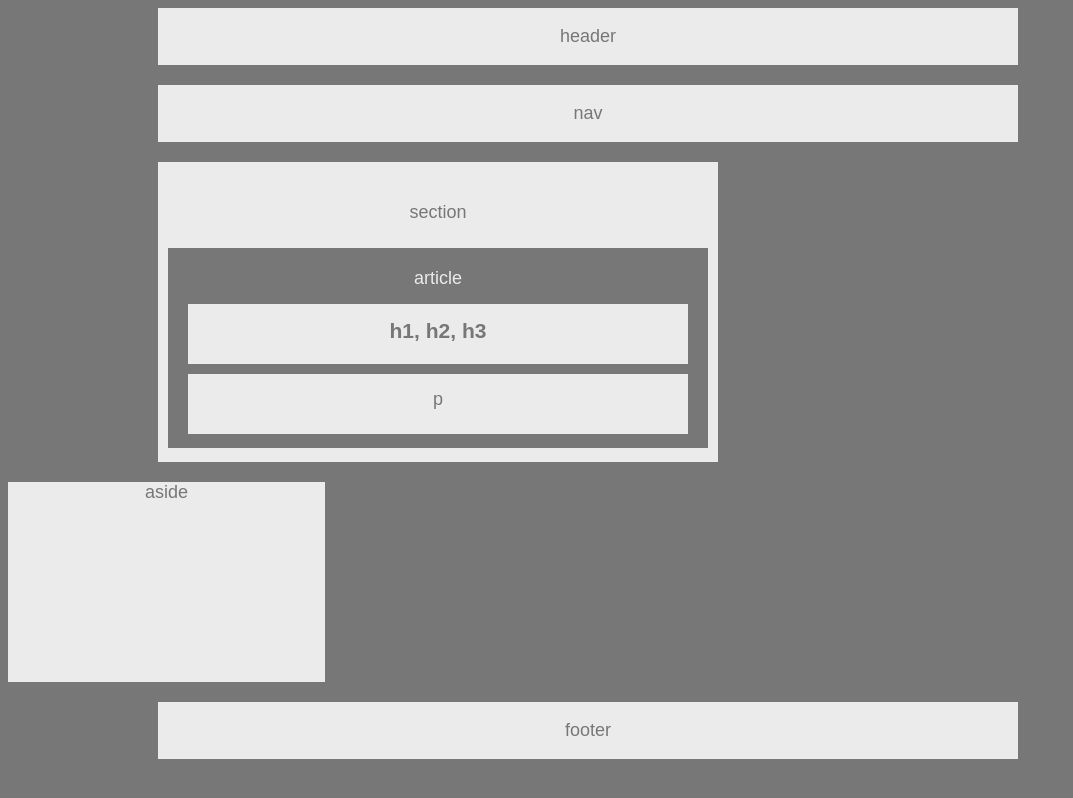
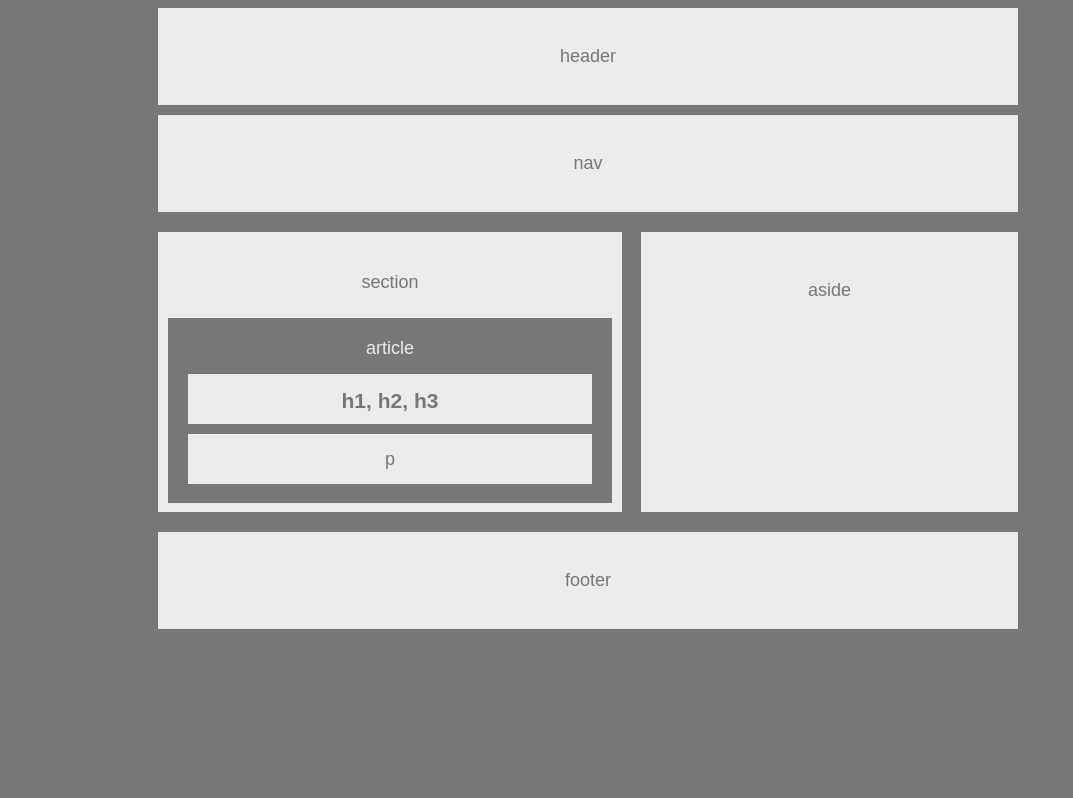
Before and after one commit to luiszamudio4/HW-Wireframe, a plain HTML site: page index.html in a window 1280 px wide. Shown: the whole page, without its empty margins (0-1073 px from the left). Drawn offline with Linux system fonts and the light colour scheme.

Commit message:
finished hw

```diff
--- a/index.html
+++ b/index.html
@@ -23,6 +23,12 @@
     <!-- closing nav -->
 
     <!-- main section -->
+<div>
+    <aside class="lonely">
+        <heading>
+            <p>aside</p>
+        </heading>
+    </aside>
         <section class="a1">
             <heading>section</heading>
                 <article class="a4">
@@ -31,15 +37,12 @@
                         <p class="a3">p</p>
                 </article>
         </section>
+</div>
     <!-- closing my main section -->
 
 
     <!-- aside section -->
-    <aside class="lonely">
-        <heading>
-            <p>aside</p>
-        </heading>
-    </aside>
+
     <!-- closing aside section -->
 
 
--- a/style.css
+++ b/style.css
@@ -13,18 +13,21 @@ body{
     margin-bottom: 20px;
     margin-left: 150px;
     margin-right: -50px;
+    padding: 20px;
 }
 nav{
     background: #ebebeb;
     margin-left: 150px;
     margin-right: -50px;
+    margin-top: -10px;
     clear: both;
     overflow: auto;
+    padding: 20px;
 }
 .a1{
     background: #ebebeb;
-    height: 220px;
-    width: 50%;
+    height: 200px;
+    width: 40%;
     margin: 20px 150px;
     padding: 40px;
 }
@@ -32,15 +35,14 @@ nav{
     color: #777;
     background: #ebebeb;
     padding: 15px;
-    height: 30px;
+    height: 20px;
     margin-bottom: -5px;
     margin-top: 15px;
-
 }
 .a4{
     color: #ebebeb;
     background: #777;
-    height: 160px;
+    height: 145px;
     margin-top: 25px;
     margin-right: -30px;
     margin-left: -30px;
@@ -49,7 +51,11 @@ nav{
 .lonely{
     background: #ebebeb;
     width: 33%;
-    height: 200px;
+    height: 220px;
+    float: right;
+    padding: 30px;
+    margin-left: -44px;
+    margin-right: -50px;
 }
 .f1{
     background: #ebebeb;
@@ -59,6 +65,7 @@ nav{
     margin-right: -50px;
     margin-top: 20px;
     margin-left: 150px;
+    padding: 20px;
 }
 
 /* header, nav, section, aside, footer {
```
Lines whose indentation alone changed are shown as unchanged.
